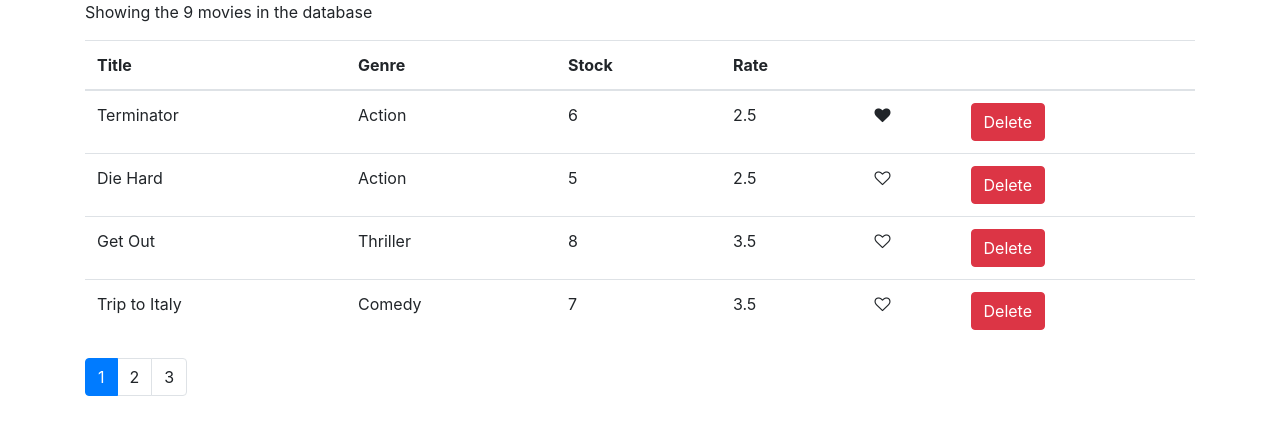
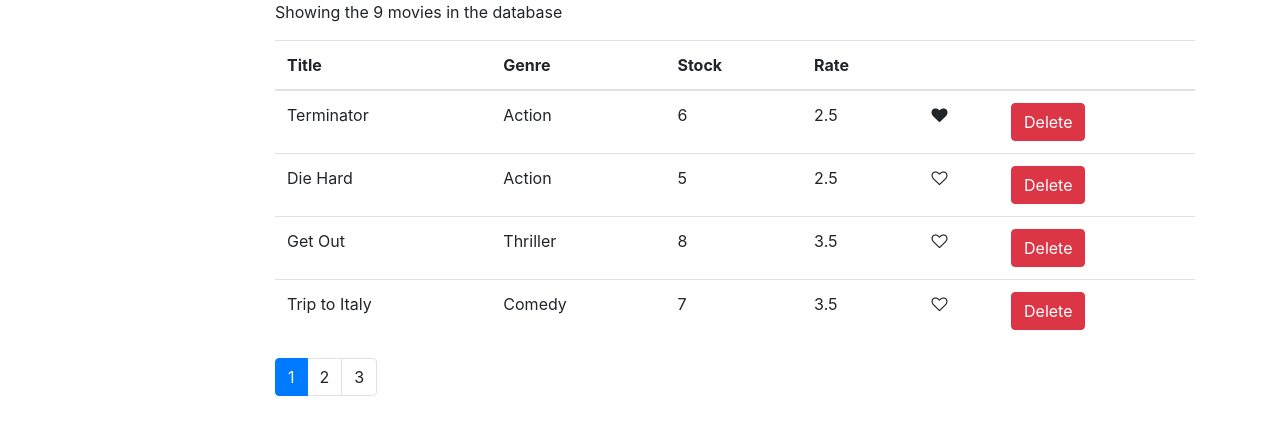
Before and after one commit to hinlocaesar/vidly, a React (Create React App) app in the folder vidly/: page / in a window 1280 px wide. Shown: the top 434 px of the page. Built offline with nearby package versions, Linux system fonts and the light colour scheme.

Commit message:
Filtering Component Interface

```diff
--- a/vidly/src/component/Movies.jsx
+++ b/vidly/src/component/Movies.jsx
@@ -1,14 +1,21 @@
 import React, { Component } from "react";
 import { getMovies } from "../services/fakeMovieService";
+import { getGenres } from "../services/fakeGenreService";
 import Like from "./common/like";
+import listGroup from "./common/listGroup";
 import Pagination from "./common/pagination";
 import { paginate } from "../utils/paginate";
 class Movies extends Component {
   state = {
-    movies: getMovies(),
+    movies: [],
     currentPage: 1,
     pageSize: 4,
+    genre: [],
   };
+
+  componentDidMount() {
+    this.setState({ movies: getMovies(), genre: getGenres() });
+  }
 
   handleLike = (movie) => {
     const movies = [...this.state.movies];
@@ -36,7 +43,11 @@ class Movies extends Component {
 
     const movies = paginate(allMovies, currentPage, pageSize);
     return (
-      <div>
+      <div className="row">
+        <div className="col-2">
+          <listGroup items={this.state.genre} />
+        </div>
+        <div className="col">
           <p>Showing the {count} movies in the database</p>
           <table className="table">
             <thead>
@@ -82,6 +93,7 @@ class Movies extends Component {
             onPageChange={this.handlePageChange}
           />
         </div>
+      </div>
     );
   }
 }
--- /dev/null
+++ b/vidly/src/component/common/listGroup.jsx
@@ -0,0 +1,7 @@
+import React from "react";
+
+function listGroup() {
+  return null;
+}
+
+export default listGroup;
```
Lines whose indentation alone changed are shown as unchanged.
